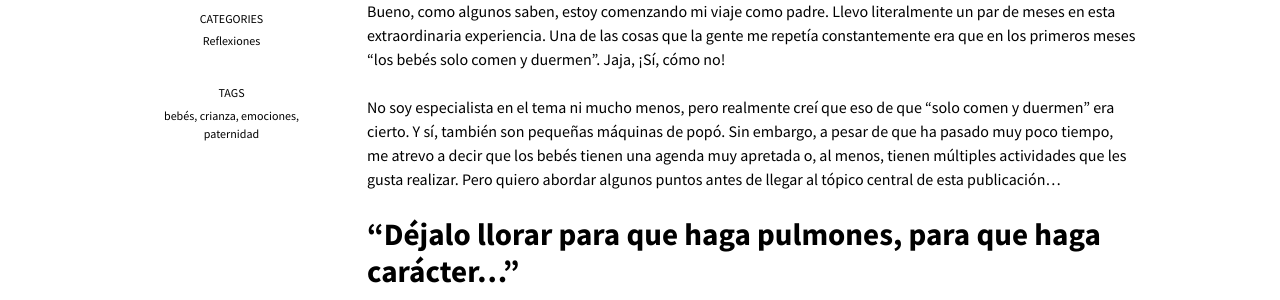
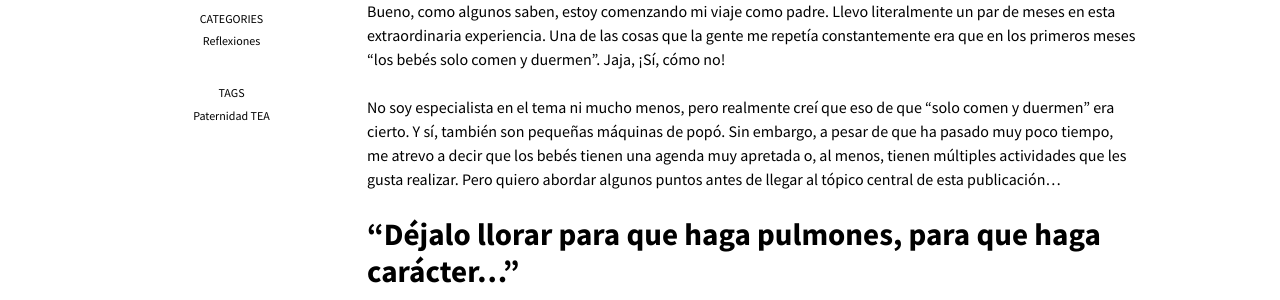
Before and after one commit to KajiiNarumi/iasuarezv, a Jekyll site: the page built from _posts/2024-06-21-los-bebes-solo-comen-y-duermen.md, in a window 1280 px wide and 900 px high, scrolled down 913 px. Shown: the part 152-452 px from the top of the window. Built offline with Jekyll 4.4.1, drawn with Linux system fonts in a browser that asks for light colours; nearby versions of some CDN libraries.

```diff
--- a/_posts/2024-06-21-los-bebes-solo-comen-y-duermen.md
+++ b/_posts/2024-06-21-los-bebes-solo-comen-y-duermen.md
@@ -3,7 +3,7 @@
 author:
   name: "I. Antoine Suárez V."
 categories: [Reflexiones]
-tags: [paternidad, crianza, bebés, emociones]
+tags: [Paternidad TEA]
 title: "Los bebés solo comen y duermen..."
 date: 2024-06-21
 image:
```
